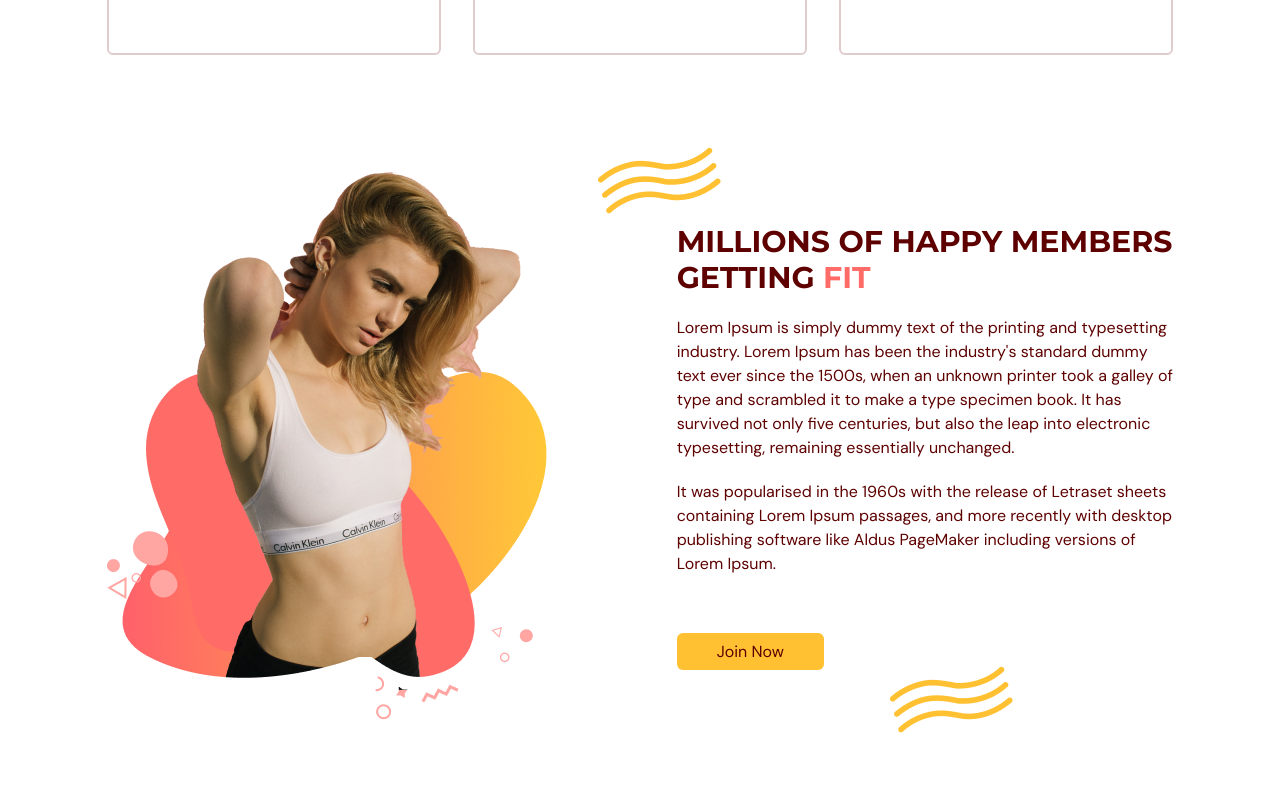
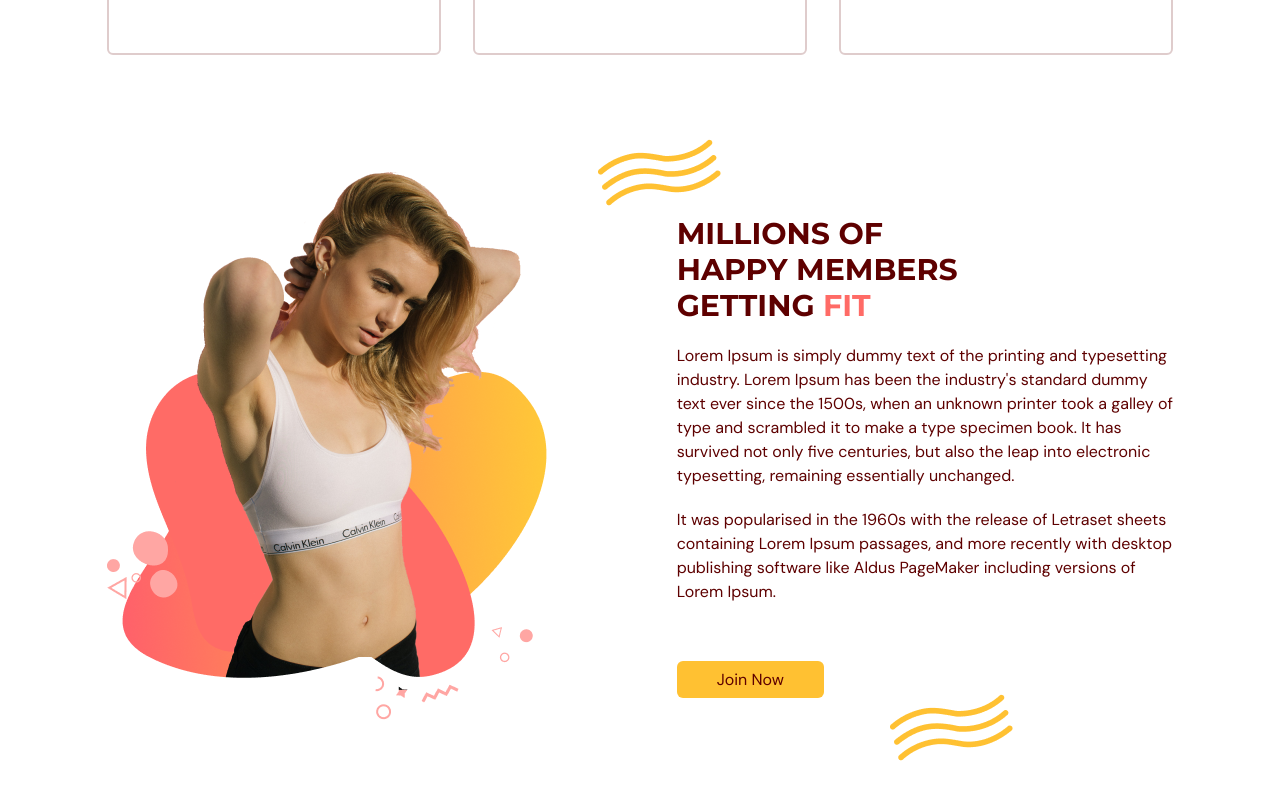
Before and after one commit to kolamat/gym-module, a React (Vite) app: page / in a window 1280 px wide. Shown: the part 1353-2153 px from the top of the page. Built offline with nearby package versions, Linux system fonts and the light colour scheme.

Commit message:
On branch main Your branch is ahead of 'origin/main' by 32 commits.   (use "git push" to publish your local commits)
Changes to be committed:
	modified:   src/scenes/navbar/benefits/benefits.tsx

```diff
--- a/src/scenes/navbar/benefits/benefits.tsx
+++ b/src/scenes/navbar/benefits/benefits.tsx
@@ -54,7 +54,7 @@ const Benefits = ({ setSelectedPage }: Props) => {
           className="md:my-5 md:w-3/5"
           initial="hidden"
           whileInView="visible"
-          viewport={{ once: true, amount: 0.5 }}
+          viewport={{ once: false, amount: 0.5 }}
           transition={{ duration: 0.5 }}
           variants={{
             hidden: { opacity: 0, x: -100 },
@@ -96,7 +96,17 @@ const Benefits = ({ setSelectedPage }: Props) => {
             {/* TITLE */}
             <div className="relative">
               <div className="before:absolute before:-top-20 before:-left-20 before:z-[1] before:content-abstractwaves">
-                <motion.div>
+                <motion.div
+                  className="md:my-5 md:w-3/5"
+                  initial="hidden"
+                  whileInView="visible"
+                  viewport={{ once: true, amount: 0.5 }}
+                  transition={{ duration: 0.5 }}
+                  variants={{
+                    hidden: { opacity: 0, x: 100 },
+                    visible: { opacity: 1, x: 0 },
+                  }}
+                >
                   <Htext>
                     MILLIONS OF HAPPY MEMBERS GETTING{" "}
                     <span className="text-primary-500">FIT</span>
```
